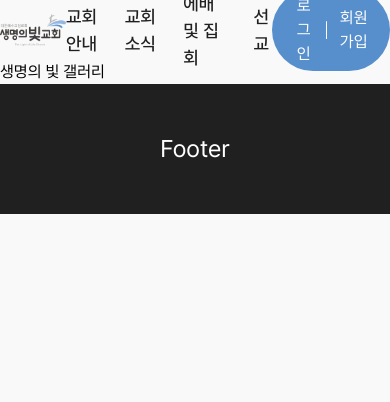
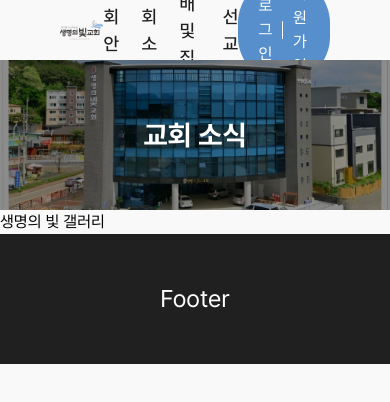
Before and after one commit to doodookim/church-project, a Next.js app: page /news/gallery in a window 390 px wide. Shown: the top 402 px of the page. Built offline with nearby package versions, Linux system fonts and the light colour scheme.

Commit message:
feat: 상단 레이아웃 완료 1차

```diff
--- /dev/null
+++ b/app/(content)/layout.tsx
@@ -0,0 +1,15 @@
+import { GetServerSidePropsContext } from "next";
+import ContentLayout from "../module/components/layout/content-layout";
+
+export default function RootLayout({
+  children,
+}: Readonly<{
+  children: React.ReactNode;
+}>) {
+  return (
+    <>
+      <ContentLayout />
+      {children}
+    </>
+  );
+}
--- a/app/layout.tsx
+++ b/app/layout.tsx
@@ -27,7 +27,7 @@ export default function RootLayout({
         <ReactQueryProvider>
           <HydrationBoundary state={dehydratedState}>
             <Header />
-            <main className="w-full max-w-[1024px] mx-auto">{children}</main>
+            <main>{children}</main>
             <Footer />
           </HydrationBoundary>
         </ReactQueryProvider>
--- a/app/module/components/layout/constant.ts
+++ b/app/module/components/layout/constant.ts
@@ -17,7 +17,7 @@ const HEADER_MENU_LIST = [
   {
     id: 3,
     name: "선교",
-    url: "mission-notice",
+    url: "/mission",
   },
 ];
 
--- /dev/null
+++ b/app/module/components/layout/content-layout.tsx
@@ -0,0 +1,31 @@
+"use client";
+import Image from "next/image";
+import React, { useEffect, useState } from "react";
+import Banner from "@/public/assets/banner.png";
+import { usePathname } from "next/navigation";
+import { layoutTitle } from "../../utils/layout-title";
+
+export default function ContentLayout() {
+  const pathName = usePathname();
+  const [contentTitle, setContentTitle] = useState("");
+
+  useEffect(() => {
+    setContentTitle(layoutTitle(pathName));
+  }, [pathName]);
+
+  return (
+    <section className="flex justify-center items-center relative w-full h-[150px] bg-[#578FCC]">
+      <Image
+        src={Banner}
+        alt="배너 이미지"
+        fill
+        style={{ objectFit: "cover", objectPosition: "50% 15%" }}
+        className="z-0"
+      />
+      <div className="absolute top-0 left-0 w-full h-full bg-black/45" />
+      <h3 className="absolute top-[50%] left-[50%] translate-x-[-50%] translate-y-[-50%] font-bold text-[28px] text-white">
+        {contentTitle}
+      </h3>
+    </section>
+  );
+}
--- a/app/module/components/layout/header.tsx
+++ b/app/module/components/layout/header.tsx
@@ -6,7 +6,7 @@ import Link from "next/link";
 
 export default function Header() {
   return (
-    <header className="w-full max-w-[1024px] mx-auto h-[60px] flex justify-between items-center">
+    <header className="lg:px-0 px-[60px] w-full max-w-[1024px] mx-auto h-[60px] flex justify-between items-center">
       <p className="w-[100px]">
         <Link href={"/"}>
           <Image src={Logo} alt="로고 이미지" />
@@ -21,11 +21,15 @@ export default function Header() {
           );
         })}
       </ul>
-      <div className="flex justify-center items-center gap-[10px] bg-[#578FCC] text-white rounded-full px-[20px] py-[5px]">
-        <button>로그인</button>
+      <ul className="flex justify-center items-center gap-[10px] bg-[#578FCC] text-white rounded-full px-[20px] py-[5px]">
+        <li>
+          <Link href={"/sign-in"}>로그인</Link>
+        </li>
         <p className="w-[2px] h-[18px] bg-white rounded-full" />
-        <button>회원가입</button>
-      </div>
+        <li>
+          <Link href={"/sign-up"}>회원가입</Link>
+        </li>
+      </ul>
     </header>
   );
 }
--- /dev/null
+++ b/app/module/utils/layout-title.tsx
@@ -0,0 +1,26 @@
+import React from "react";
+
+const layoutTitle = (pathName: string): string => {
+  let title = "";
+  // 교회 안내
+  if (pathName === "/notice") return "교회 안내";
+  if (pathName === "/notice/organization") return "교회 조직";
+  if (pathName === "/notice/facility") return "시설안내";
+  if (pathName === "/notice/next-generation") return "다음 세대";
+
+  // 교회 소식
+  if (pathName.includes("/news")) return "교회 소식";
+  if (pathName.includes("/news/weekly")) return "주보";
+  if (pathName.includes("/news/gallery")) return "생명의 빛 갤러리";
+
+  // 예배 및 집회
+  if (pathName.includes("/worship")) return "예배 및 집회";
+
+  // 선교
+  if (pathName === "/mission") return "선교지 안내";
+  if (pathName.includes("/mission/gallery")) return "선교지 갤러리";
+
+  return "";
+};
+
+export { layoutTitle };
```
Also changed, not shown: app/(content)/mission/gallery/[id]/page.tsx (renamed from app/(content)/mission/mission-gallery/[id]/page.tsx), app/(content)/mission/gallery/page.tsx (renamed from app/(content)/mission/mission-gallery/page.tsx), public/assets/banner.png (added).
